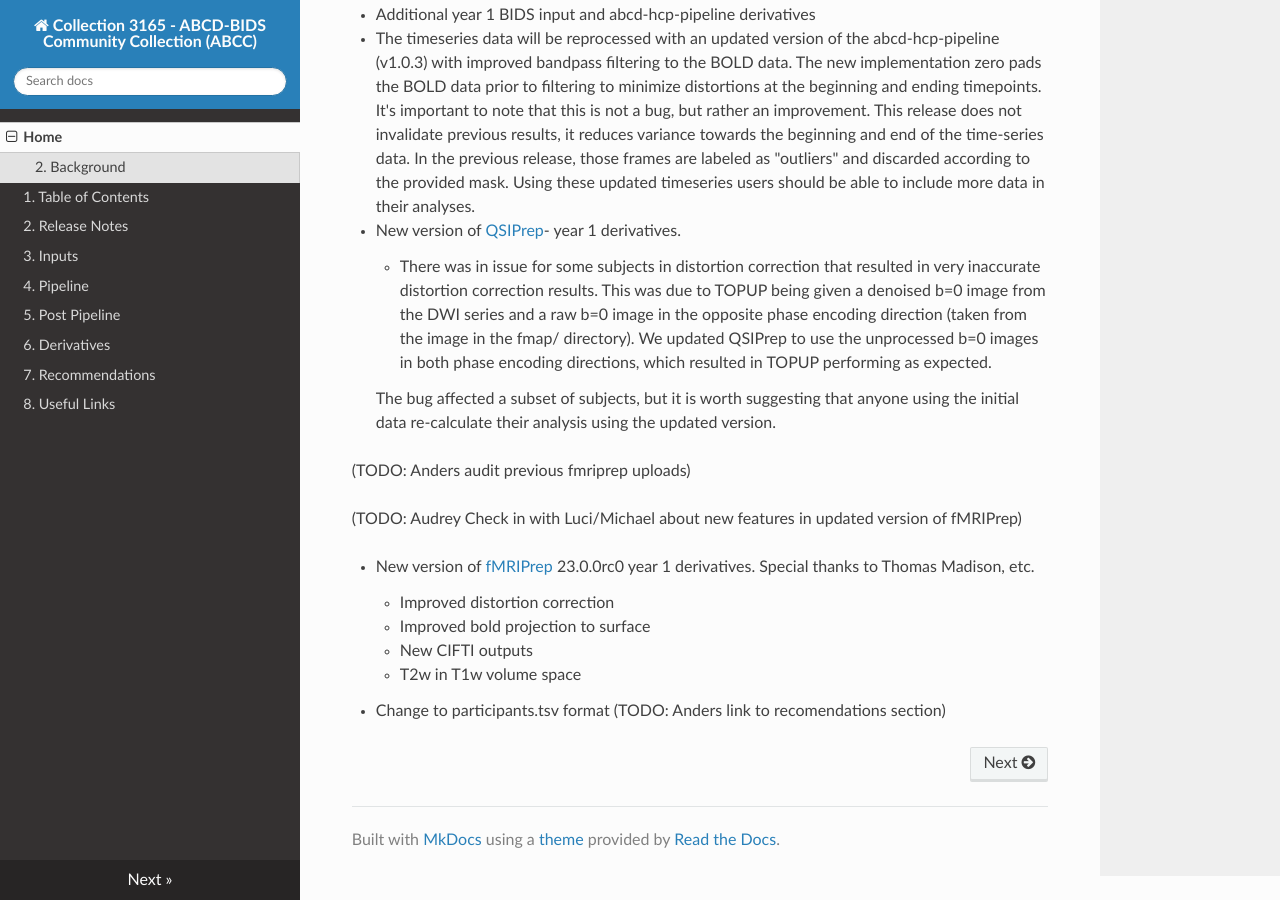
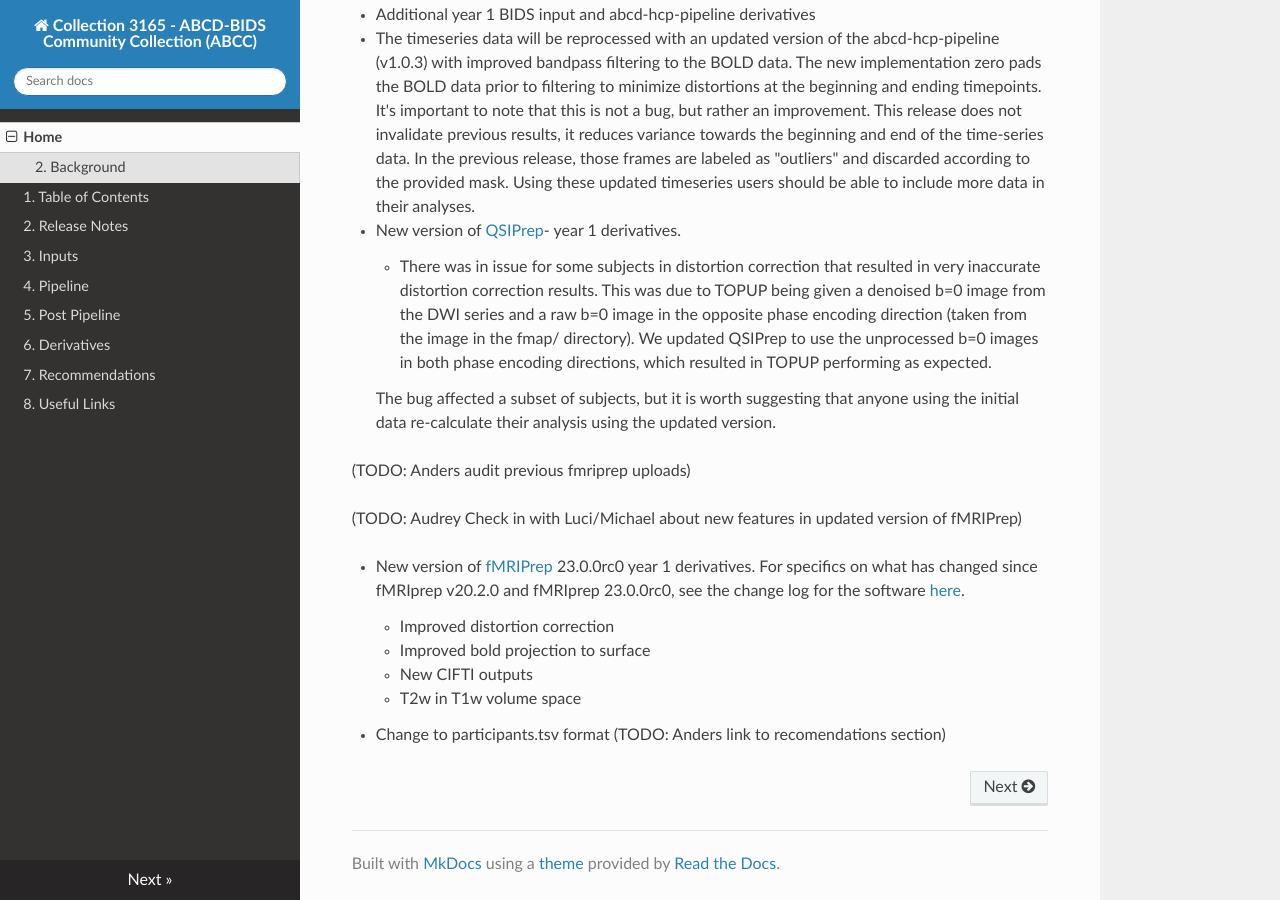
Before and after one commit to ABCD-STUDY/nda-abcd-collection-3165, an MkDocs documentation site: the page built from docs/index.md, in a window 1280 px wide and 900 px high, scrolled down 1298 px. Built offline with MkDocs 1.6.1, drawn with Linux system fonts in a browser that asks for light colours; nearby versions of some CDN libraries.

Commit message:
Added information on fMRIprep improvements and change log for versions

```diff
--- a/docs/index.md
+++ b/docs/index.md
@@ -42,7 +42,7 @@ Latest updates are detailed below.
 
 (TODO: Audrey Check in with Luci/Michael about new features in updated version of fMRIPrep)
 
-- New version of [fMRIPrep](https://fmriprep.org/) 23.0.0rc0 year 1 derivatives. Special thanks to Thomas Madison, etc.
+- New version of [fMRIPrep](https://fmriprep.org/) 23.0.0rc0 year 1 derivatives. For specifics on what has changed since fMRIprep v20.2.0 and fMRIprep 23.0.0rc0, see the change log for the software [here](https://fmriprep.org/en/stable/changes.html).
     - Improved distortion correction
     - Improved bold projection to surface
     - New CIFTI outputs
```
